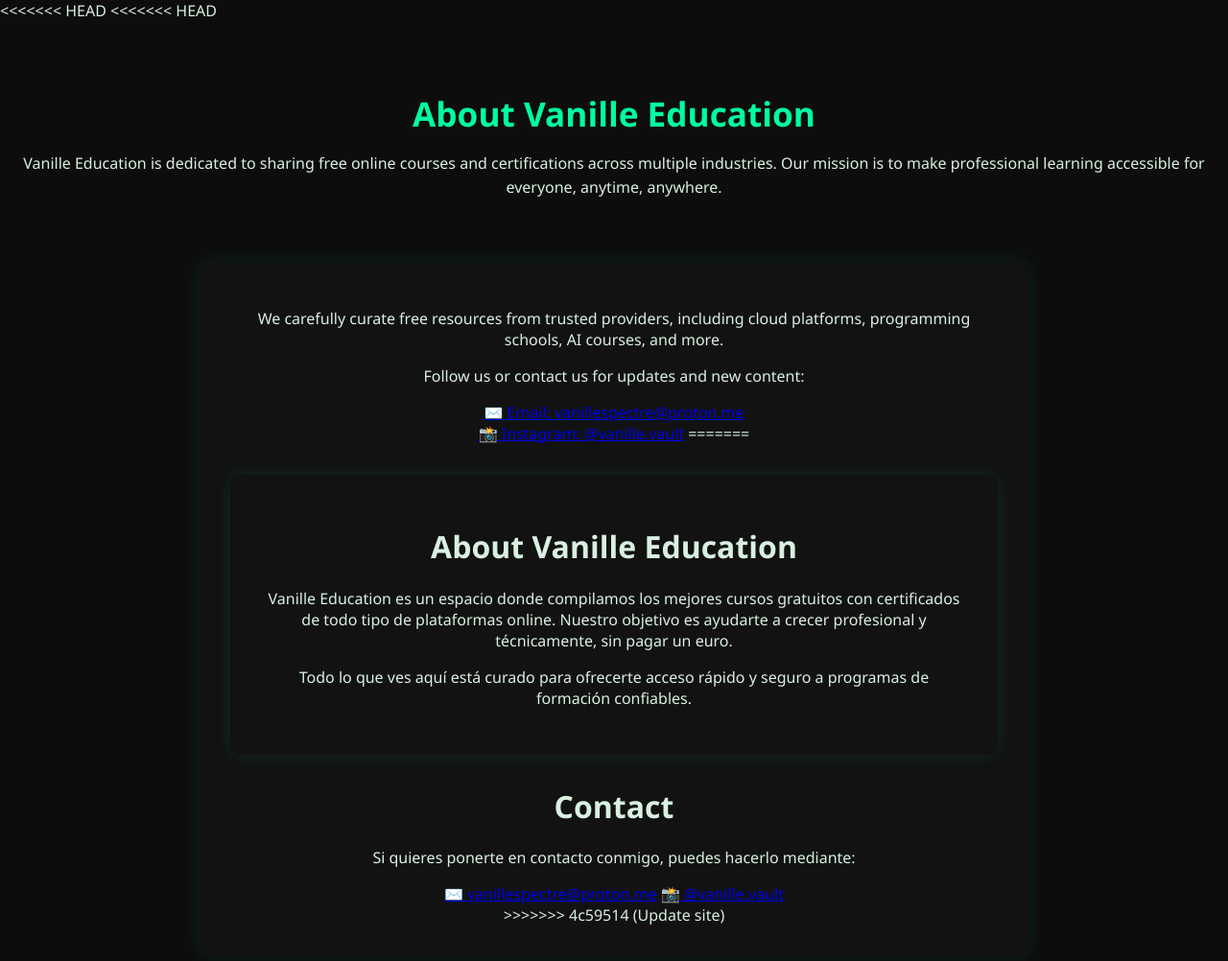
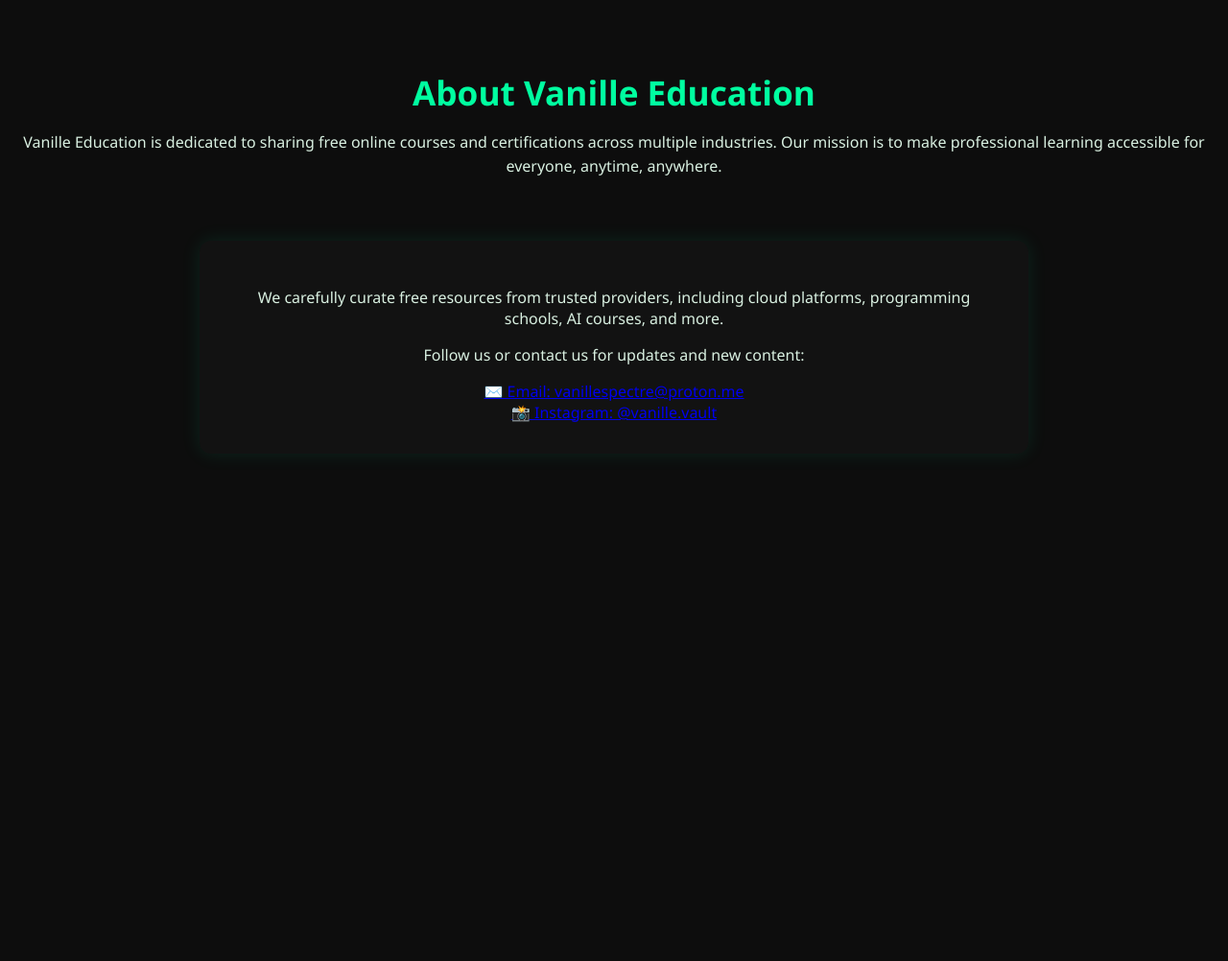
Before and after one commit to vanille-education/vanille-education.github.io, a plain HTML site: page about.html in a window 1280 px wide. Shown: the whole page at 96% size. After the commit the page ends 800 px from the top, so only its background shows below. Drawn offline with Linux system fonts and the light colour scheme.

Commit message:
Actualizar about.html

```diff
--- a/about.html
+++ b/about.html
@@ -3,7 +3,6 @@
 <head>
   <meta charset="UTF-8">
   <meta name="viewport" content="width=device-width, initial-scale=1.0">
-<<<<<<< HEAD
   <title>Vanille Education - About</title>
   <link rel="stylesheet" href="style.css">
   <style>
@@ -52,7 +51,6 @@
       .about-container {
         padding: 1rem;
       }
-=======
   <title>Vanille Education - About & Contact</title>
   <link rel="stylesheet" href="style.css">
   <style>
@@ -107,13 +105,11 @@
       .about-container h1, .contact-container h1 {
         font-size: 1.5rem;
       }
->>>>>>> 4c59514 (Update site)
     }
   </style>
 </head>
 <body>
 
-<<<<<<< HEAD
   <div class="about-hero">
     <h1>About Vanille Education</h1>
     <p>Vanille Education is dedicated to sharing free online courses and certifications across multiple industries. Our mission is to make professional learning accessible for everyone, anytime, anywhere.</p>
@@ -125,21 +121,7 @@
     <div class="contact-container">
     <a href="mailto:vanillespectre@proton.me">✉️ Email: vanillespectre@proton.me</a><br>
     <a href="https://instagram.com/vanille.vault" target="_blank">📸 Instagram: @vanille.vault</a>
-=======
-  <div class="about-container">
-    <h1>About Vanille Education</h1>
-    <p>Vanille Education es un espacio donde compilamos los mejores cursos gratuitos con certificados de todo tipo de plataformas online. Nuestro objetivo es ayudarte a crecer profesional y técnicamente, sin pagar un euro.</p>
-    <p>Todo lo que ves aquí está curado para ofrecerte acceso rápido y seguro a programas de formación confiables.</p>
-  </div>
-
-  <div class="contact-container">
-    <h1>Contact</h1>
-    <p>Si quieres ponerte en contacto conmigo, puedes hacerlo mediante:</p>
-    <div class="contact-info">
-      <a href="mailto:vanillespectre@proton.me">✉️ vanillespectre@proton.me</a>
-      <a href="https://instagram.com/vanille.vault" target="_blank">📸 @vanille.vault</a>
     </div>
->>>>>>> 4c59514 (Update site)
   </div>
 
 </body>
```
